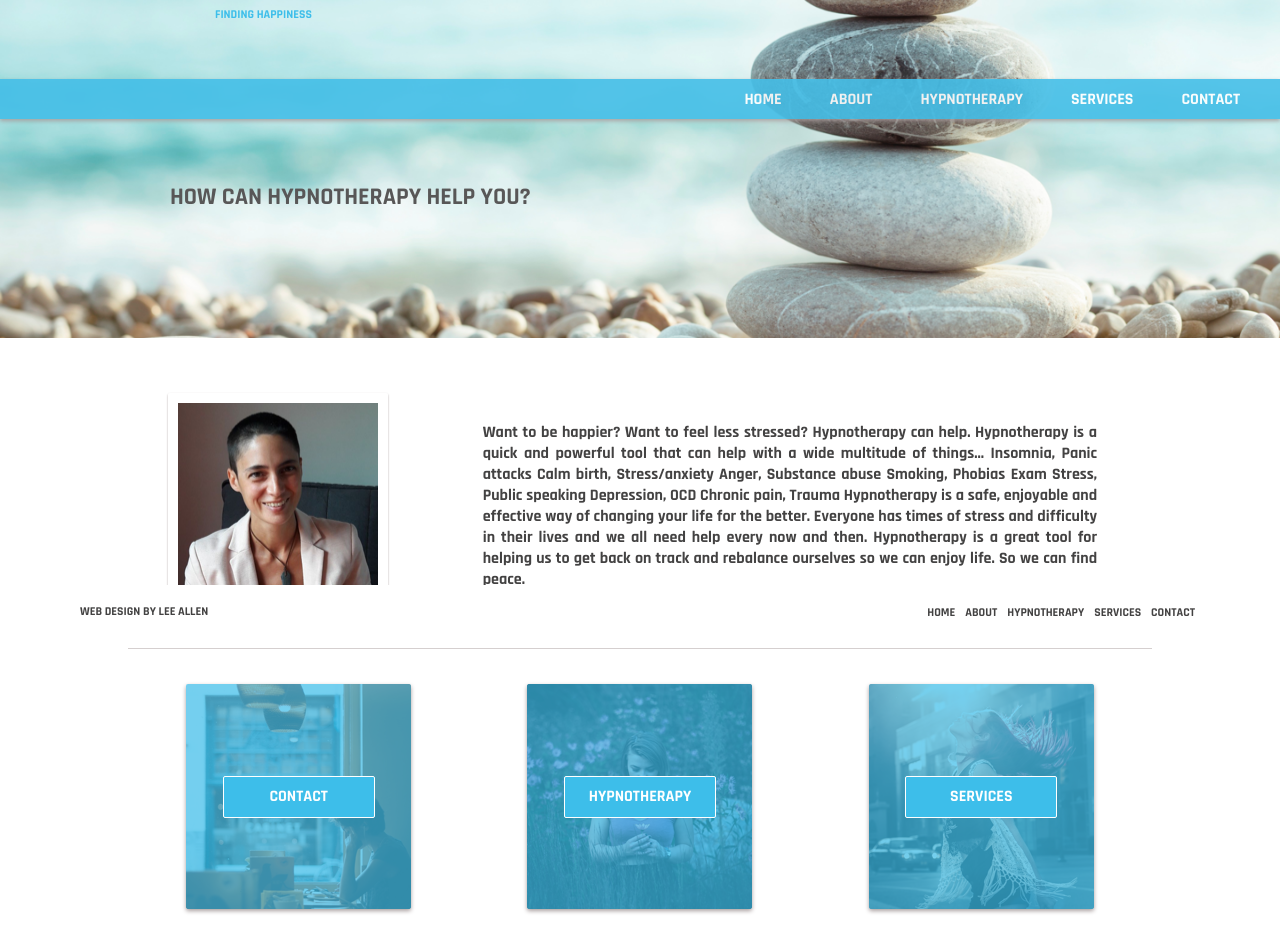
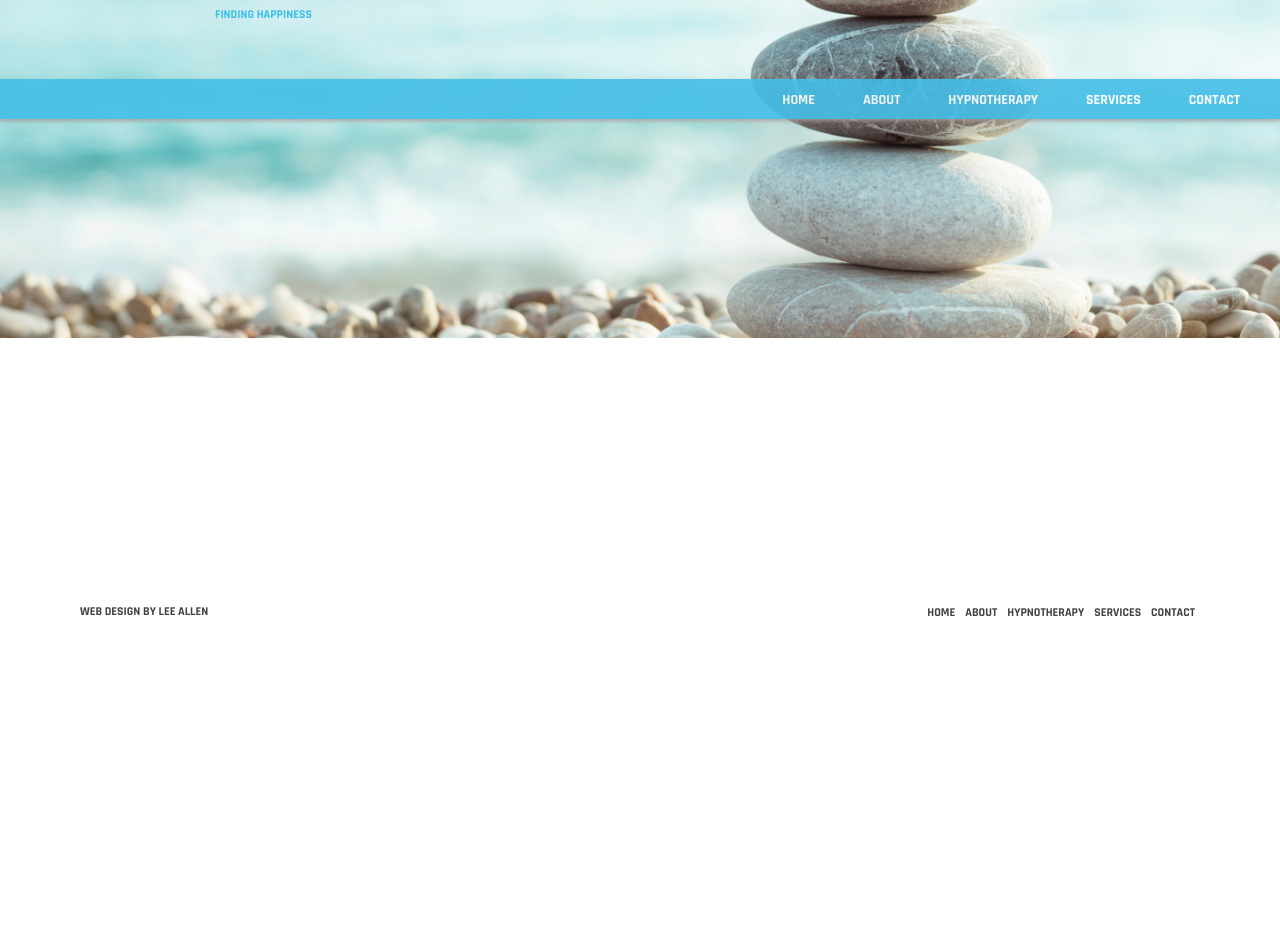
Before and after one commit to leeallen737/hypnotherapywebsite, a React (Create React App) app in the folder aletheaallen/: page / in a window 1280 px wide. Shown: the part 162-1114 px from the top of the page. Before the commit the page ends 1086 px from the top, so only its background shows below. Built offline with nearby package versions, Linux system fonts and the light colour scheme.

Commit message:
added keyframes and transitions for page load and hover effects

```diff
--- a/aletheaallen/src/components/Home/Home.css
+++ b/aletheaallen/src/components/Home/Home.css
@@ -151,17 +151,32 @@
 
 
 .my-heading {
-  top: 320px;
+  top: 400px;
   position: absolute;
   left: 50%;
   margin-left: -470px;
   color: #585757;
   font-weight: bold;
+  opacity: 0;
+  animation: 1s slidefade 0.5s forwards;
 }
 
 .my-heading-width {
   font-size: 24px;
 }
+
+@keyframes slidefade    {
+  100%    {
+      opacity: 1;
+      top: 320px;
+  }
+}
+@keyframes borderfade    {
+  100%    {
+      border-bottom: #d5cfcf solid 1px;
+  }
+}
+
 
 section {
   /* width: 900px; */
@@ -184,7 +199,8 @@ section {
   justify-content: space-around;
   align-items: center;
   max-width: 1024px;
-  border-bottom: #d5cfcf solid 1px;
+  border-bottom: white solid 1px;
+  animation: 1s borderfade 0.5s forwards;
 }
 
 .top1 {
@@ -199,6 +215,9 @@ section {
   box-shadow: 0px 1px 2px #a99e9e;
   border: white solid 10px;
   border-radius: 2px;
+  animation: 1s slidefade 0.5s forwards;
+  left: -20px;
+  opacity: 0;
 }
 
 .top2 {
@@ -213,9 +232,21 @@ section {
   align-items: center;
   color: #434242;
   /* box-shadow: 0px 1px 2px #a99e9e; */
+  opacity: 0;
+  position: relative;
+  left: -20px;
+  animation: 1s paragraphfade 0.5s forwards;
+  border-radius: 2px;
 
-  border-radius: 2px;
 }
+
+@keyframes paragraphfade    {
+  100%    {
+      opacity: 1;
+      left: 0px;
+  }
+}
+
 p {
   text-align: justify;
 }
@@ -224,7 +255,9 @@ p {
   justify-content: space-around;
   width: 100%;
   max-width: 1024px;
-  margin-top: 20px;
+  margin: 20px 0px 40px 0px;
+  animation: 1s slidefade 0.5s forwards;
+  opacity: 0;
 }
 
 .bottom p {
@@ -246,14 +279,18 @@ p {
 
 .overlay {
   background-color: rgba( 61, 190, 234, .7);
-
-  /* margin: 15px; */
   width: 225px;
   height: 225px;
   display: flex;
   justify-content: center;
   align-items: center;
   border-radius: 2px;
+  transition: background-color 2.5s ease;
+}
+
+.overlay:hover  {
+  background-color: rgba( 61, 190, 234, .2);
+  transition: background-color 2.5s ease;
 }
 
 .bottom_left {
--- a/aletheaallen/src/components/Hypnotherapy/Hypnotherapy.css
+++ b/aletheaallen/src/components/Hypnotherapy/Hypnotherapy.css
@@ -1,4 +1,4 @@
-.brain_pic    {
+.brain_pic {
   background-image: url("../../images/the-brain_orig.jpg");
   background-repeat: no-repeat;
   background-position: center;
@@ -9,4 +9,7 @@
   box-shadow: 0px 1px 2px #a99e9e;
   border: white solid 10px;
   border-radius: 2px;
+  animation: 1s slidefade 0.5s forwards;
+  left: -20px;
+  opacity: 0;
 }
--- a/aletheaallen/src/components/NavBar/NavBar.css
+++ b/aletheaallen/src/components/NavBar/NavBar.css
@@ -165,6 +165,7 @@ body {
 
   .fa-facebook-square:hover {
     font-size: 30px;
+    transition: color 0.5s ease;
     color: #585757;
     margin: 15px;
   }
@@ -177,7 +178,7 @@ body {
   }
 
   .fa-twitter-square:hover {
-    /* position: relative; */
+    transition: color 0.5s ease;
     font-size: 30px;
     color: #585757;
     margin: 15px;
@@ -192,7 +193,7 @@ body {
   }
 
   .fa-envelope-open:hover {
-    /* position: absolute; */
+    transition: color 0.5s ease;
     top: 105px;
     font-size: 30px;
     color: #585757;
@@ -210,18 +211,26 @@ body {
     padding: 0 1.5rem;
   }
 
+  /* .toolbar_navigation_items li .home_link {
+    border: solid 1px white;
+    border-radius: 2px;
+    padding: 4px 8px;
+  } */
+
   .toolbar_navigation_items a {
     color: white;
-    font-size: 16px;
+    font-size: 14px;
     text-decoration: none;
-    border-style: solid 1px white;
+    transition: color 0.5s ease;
   }
 
   .toolbar_navigation_items a:active {
     font-weight: bold;
+
   }
 
   .toolbar_navigation_items a:hover {
+    transition: color 0.5s ease;
     color: #585757;
   }
 
--- a/aletheaallen/src/components/NavBar/NavBar.js
+++ b/aletheaallen/src/components/NavBar/NavBar.js
@@ -19,9 +19,9 @@ const NavBar = props => (
       </div>
       <div>
         <ul className="toolbar_navigation_items">
-          <div className="active_link">
+          <div>
           <li>
-            <Link to="/" href="/">HOME</Link>
+            <Link  className="home_link" to="/" href="/">HOME</Link>
           </li>
           </div>
           <li>
```
Also changed, not shown: 1 other file (tests, documents, lock files or other folders). Lines whose indentation alone changed are shown as unchanged.
